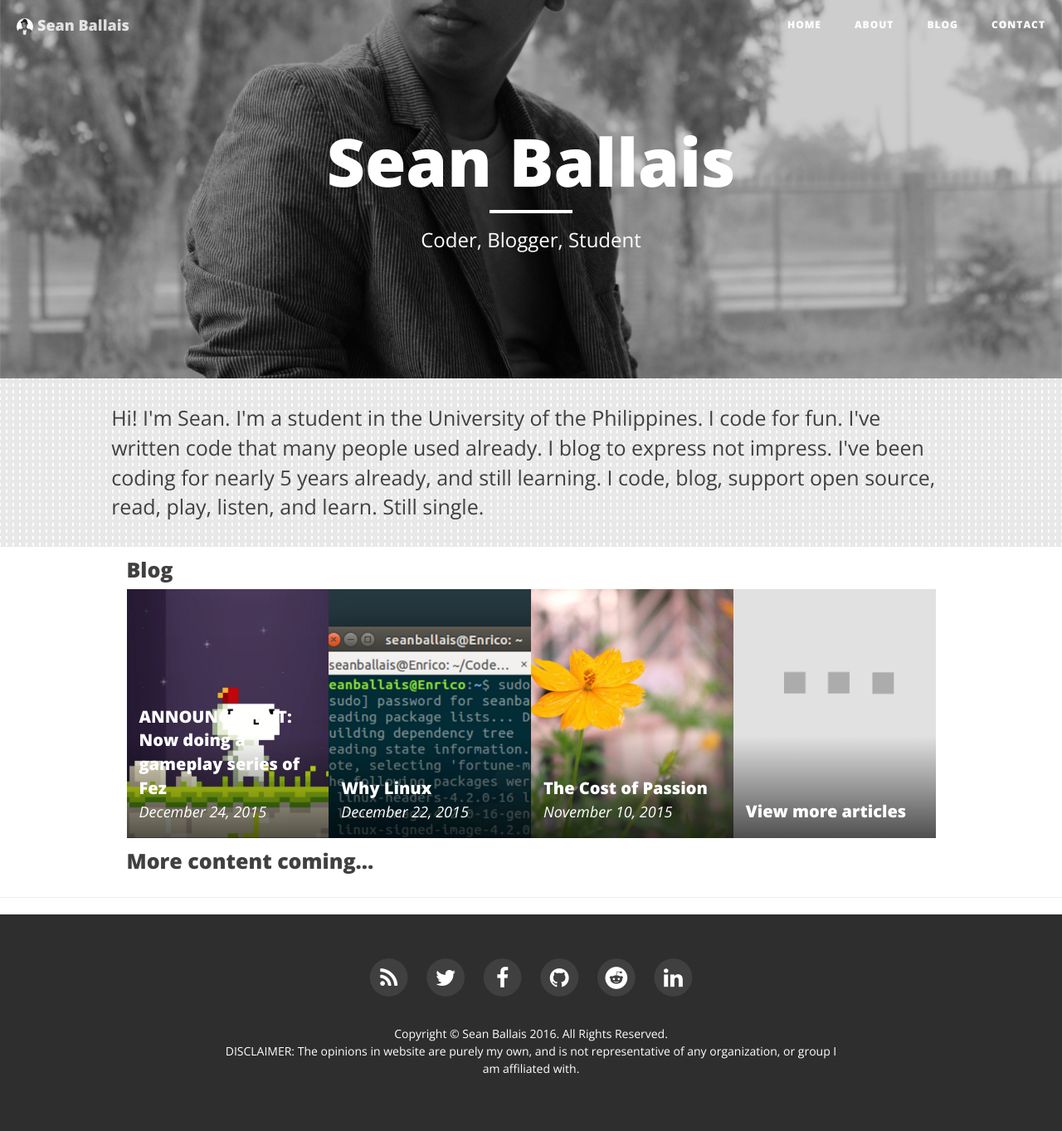
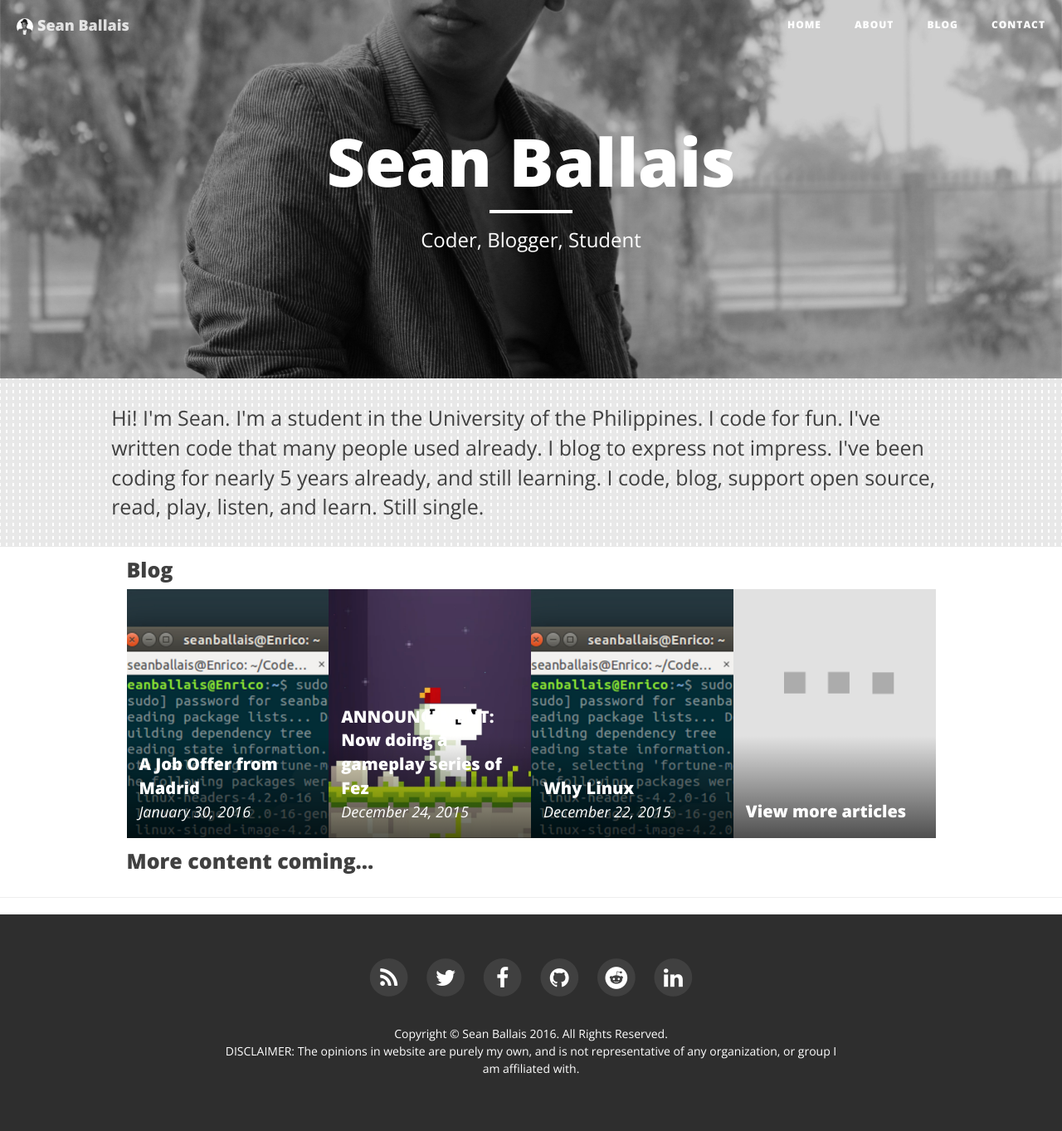
Before and after one commit to seanballais/seanballais.github.io, a Jekyll site: the page built from index.html, in a window 1280 px wide. Shown: the whole page at 83% size. Built offline with Jekyll 4.4.1, drawn with Linux system fonts in a browser that asks for light colours; nearby versions of some CDN libraries; the list of posts is cut into pages by our own code; some of the changed lines change nothing that is shown.

Commit message:
Added a new post.

```diff
--- a/_config.yml
+++ b/_config.yml
@@ -17,6 +17,7 @@ highlighter: pygments
 permalink: pretty
 paginate: 3
 exclude: ["less","node_modules","Gruntfile.js","package.json","README.md"]
+future: true
 
 gems:
   - jekyll-sitemap
--- /dev/null
+++ b/_posts/2016-01-30-a-job-offer-from-madrid.md
@@ -0,0 +1,25 @@
+---
+layout:     post
+title:      "A Job Offer from Madrid"
+subtitle:   "What a surprise for me"
+date:       2016-01-30 22:00
+author:     "Sean Francis N. Ballais"
+permalink:  "/blog/a-job-offer-from-madrid/"
+header-img: "img/posts/why-linux/header.jpg"
+comments: true
+description: "It has been asked many times already. Why Linux? This question has been answered a lot already but I believe it is time for me to share my opinion."
+---
+
+On January 15, 2016, a peculiar email dropped in my inbox. I received a message from a Developer Relations Engineer in source{d}, a company based in Madrid, Spain (I did not mention his name for his safety). The subject line read, "Senior Python Engineer at KnC." With my interest piqued, I read the email. Seconds later, I was jumping in joy (figuratively).
+
+![The email of the offer](/static/img/posts/a-job-offer-from-madrid/email.png)
+
+I was offered a job as a Senior Python Developer! A chance to be a professional. Surprisingly, the job would be in Sweden. Admittedly, I am quite a fan of the aforementioned country. It is the motherland of Felix Kjellberg (yes, I am a bro), Notch (the creator of Minecraft), and Roomie (a singer). My inner fan boy was screaming in joy.
+
+A job in Sweden is also an opportunity for me to experience winter. I have been living in the Philippines all my life where we only have two seasons - wet and dry. The closest cold season I could experience is when I went to Japan in early November 2014 to present a research paper. The season was already autumn so the scenery was a beautiful thing to look at.
+
+However, I rejected the offer.
+
+I have reasons why I rejected the offer.
+
+*Are you a Linux user? Why Linux? Are you a Windows user wanting to try out Linux? Or do you have an opinion to share? Let us know in the comments below.*
```
Also changed, not shown: static/img/posts/a-job-offer-from-madrid/email.png (added).
